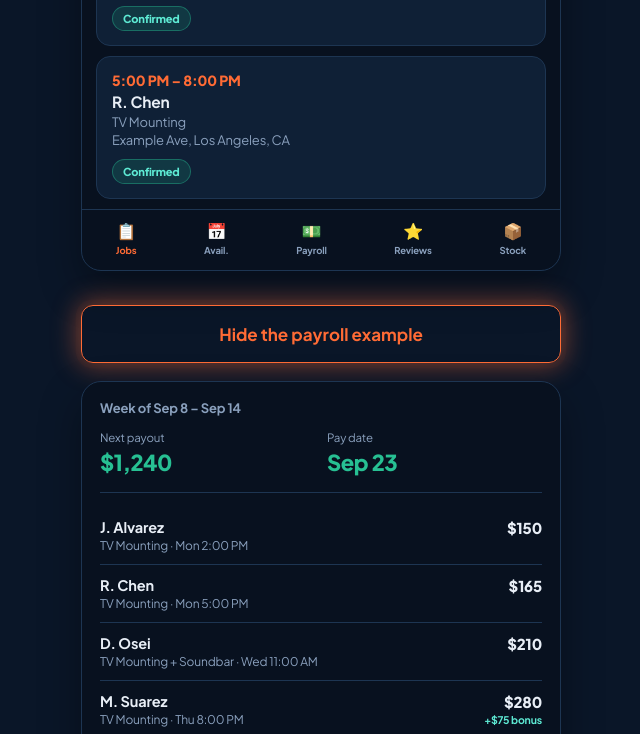
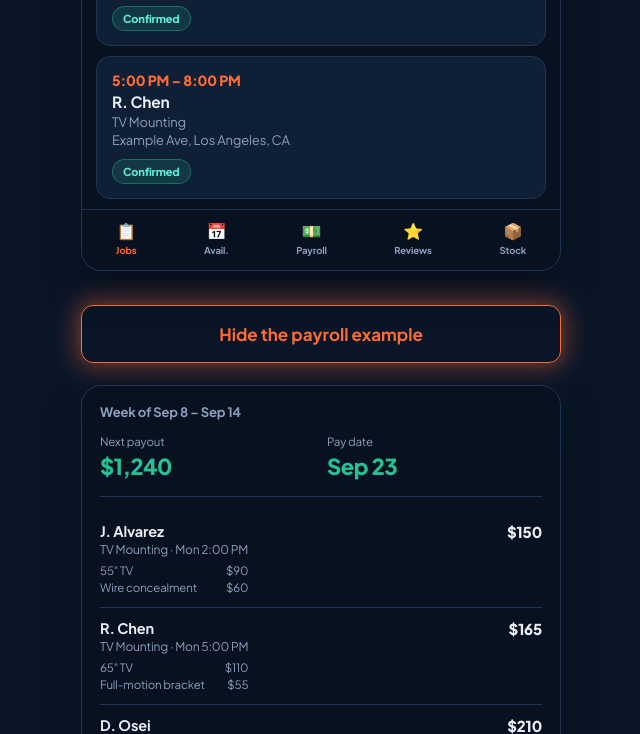
Before and after one commit to andrewtrading04-star/handy-andy-booking, a website: page public/apply.html in a window 1280 px wide. Both pictures are taken after a click on the button "Show an example of payroll". Shown: the part 1091-1825 px from the top of the page, without its empty margins (319-959 px from the left). Drawn offline with Linux system fonts and the light colour scheme.

Commit message:
apply.html: itemized payroll breakdown, more space after the button
Adds per-job breakdown lines (TV size, bracket type, wire
concealment) to the payroll example, matching the real Payroll tab's
line-item style, and widens the gap between "Show an example of
payroll" and the section below it whether the example is open or not.

Co-Authored-By: Claude Sonnet 5 <noreply@anthropic.com>

```diff
--- a/public/apply.html
+++ b/public/apply.html
@@ -94,7 +94,7 @@
   .slotbonus{display:inline-block;margin-left:auto;background:#16a34a;color:#fff;font-size:11px;font-weight:800;padding:2px 7px;border-radius:999px;letter-spacing:.3px;}
   #btnShowDemo{margin-bottom:8px;}
   .demo{margin-top:18px;}
-  #btnShowPay{margin:0 0 8px;}
+  #btnShowPay{margin:0 0 22px;}
   /* Real-styled payroll screenshot -- same figures/labels the tech app's
      Payroll tab actually shows (week card, per-job pay, weekly total). Fake
      names and numbers only, for illustration. */
@@ -107,7 +107,8 @@
   .pw-jobrow{display:flex;justify-content:space-between;align-items:flex-start;gap:10px;padding:11px 0;border-bottom:1px solid var(--line);}
   .pw-jobrow:last-child{border-bottom:none;}
   .pw-jobrow .nm{font-weight:700;font-size:14.5px;}
-  .pw-jobrow .sv{color:var(--mute);font-size:12px;margin-top:2px;}
+  .pw-jobrow .sv{color:var(--mute);font-size:12px;margin-top:2px;margin-bottom:5px;}
+  .pw-jobrow .bd{display:flex;justify-content:space-between;gap:14px;color:var(--mute);font-size:11.5px;padding:1px 0;max-width:220px;}
   .pw-jobrow .amt{font-weight:800;font-size:15px;white-space:nowrap;text-align:right;}
   .pw-jobrow .bonus{display:block;color:#5eead4;font-size:10.5px;font-weight:700;margin-top:2px;}
   .pw-total{display:flex;justify-content:space-between;align-items:center;margin-top:16px;padding-top:14px;border-top:1px solid var(--line);}
@@ -216,12 +217,33 @@
         <div><span class="lbl">Pay date</span><b>Sep 23</b></div>
       </div>
       <div class="pw-jobs">
-        <div class="pw-jobrow"><div><div class="nm">J. Alvarez</div><div class="sv">TV Mounting &middot; Mon 2:00 PM</div></div><div class="amt">$150</div></div>
-        <div class="pw-jobrow"><div><div class="nm">R. Chen</div><div class="sv">TV Mounting &middot; Mon 5:00 PM</div></div><div class="amt">$165</div></div>
-        <div class="pw-jobrow"><div><div class="nm">D. Osei</div><div class="sv">TV Mounting + Soundbar &middot; Wed 11:00 AM</div></div><div class="amt">$210</div></div>
-        <div class="pw-jobrow"><div><div class="nm">M. Suarez</div><div class="sv">TV Mounting &middot; Thu 8:00 PM</div></div><div class="amt">$280 <span class="bonus">+$75 bonus</span></div></div>
-        <div class="pw-jobrow"><div><div class="nm">K. Patel</div><div class="sv">TV Mounting &middot; Fri 2:00 PM</div></div><div class="amt">$195</div></div>
-        <div class="pw-jobrow"><div><div class="nm">A. Nguyen</div><div class="sv">TV Mounting &middot; Sat 11:00 AM</div></div><div class="amt">$240</div></div>
+        <div class="pw-jobrow"><div><div class="nm">J. Alvarez</div><div class="sv">TV Mounting &middot; Mon 2:00 PM</div>
+          <div class="bd"><span>55&quot; TV</span><span>$90</span></div>
+          <div class="bd"><span>Wire concealment</span><span>$60</span></div>
+        </div><div class="amt">$150</div></div>
+        <div class="pw-jobrow"><div><div class="nm">R. Chen</div><div class="sv">TV Mounting &middot; Mon 5:00 PM</div>
+          <div class="bd"><span>65&quot; TV</span><span>$110</span></div>
+          <div class="bd"><span>Full-motion bracket</span><span>$55</span></div>
+        </div><div class="amt">$165</div></div>
+        <div class="pw-jobrow"><div><div class="nm">D. Osei</div><div class="sv">TV Mounting + Soundbar &middot; Wed 11:00 AM</div>
+          <div class="bd"><span>65&quot; TV</span><span>$110</span></div>
+          <div class="bd"><span>Soundbar mount</span><span>$40</span></div>
+          <div class="bd"><span>Wire concealment</span><span>$60</span></div>
+        </div><div class="amt">$210</div></div>
+        <div class="pw-jobrow"><div><div class="nm">M. Suarez</div><div class="sv">TV Mounting &middot; Thu 8:00 PM</div>
+          <div class="bd"><span>75&quot; TV</span><span>$130</span></div>
+          <div class="bd"><span>Wire concealment</span><span>$75</span></div>
+        </div><div class="amt">$280 <span class="bonus">+$75 bonus</span></div></div>
+        <div class="pw-jobrow"><div><div class="nm">K. Patel</div><div class="sv">TV Mounting &middot; Fri 2:00 PM</div>
+          <div class="bd"><span>55&quot; TV</span><span>$90</span></div>
+          <div class="bd"><span>Full-motion bracket</span><span>$55</span></div>
+          <div class="bd"><span>Wire concealment</span><span>$50</span></div>
+        </div><div class="amt">$195</div></div>
+        <div class="pw-jobrow"><div><div class="nm">A. Nguyen</div><div class="sv">TV Mounting &middot; Sat 11:00 AM</div>
+          <div class="bd"><span>75&quot; TV</span><span>$130</span></div>
+          <div class="bd"><span>Fireplace mount</span><span>$50</span></div>
+          <div class="bd"><span>Wire concealment</span><span>$60</span></div>
+        </div><div class="amt">$240</div></div>
       </div>
       <div class="pw-total"><span>Weekly total</span><b>$1,240</b></div>
     </div>
```
